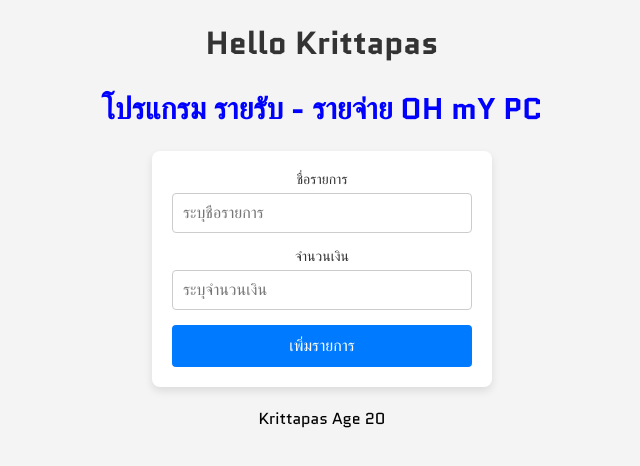
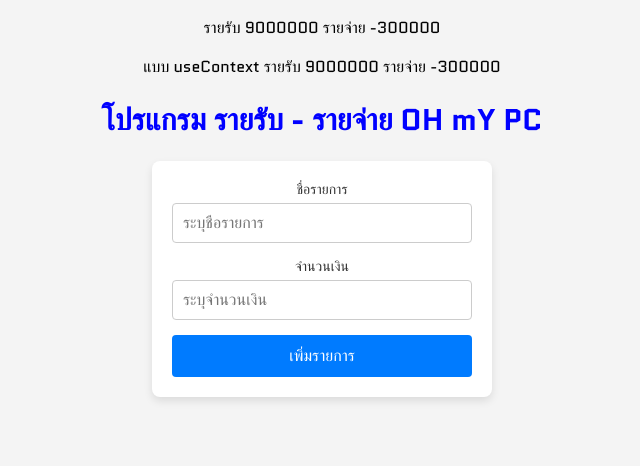
Before and after one commit to 0KrittapasKa0/react_learning_2, a React (Create React App) app: page / in a window 1280 px wide. Shown: the top 466 px of the page, without its empty margins (318-958 px from the left). Built offline with nearby package versions, Linux system fonts and the light colour scheme.

Commit message:
multi ContextData

```diff
--- a/src/components/App.js
+++ b/src/components/App.js
@@ -16,7 +16,10 @@ function App() {
     });
   };
   return (
-    <DataContext.Provider value={{name:"Krittapas",age: 20}}>
+    <DataContext.Provider value={{
+      income : 9000000,
+      expense : -300000
+    }}>
       <div>
         <ReportComponent />
         <Header />
@@ -37,9 +40,6 @@ let Header = () => {
 
 let Transaction = (props) => {
   const { items } = props;
-  const data = useContext(DataContext);
-  const name = data.name;
-  const age = data.age;
   return (
     <div>
         <ul className="style-none">
@@ -47,7 +47,6 @@ let Transaction = (props) => {
             return <Items key={uuidv4()} {...item} />; //items spread operator
           })}
         </ul>
-          <p>{name} Age {age}</p>
     </div>
   );
 };
--- a/src/components/ReportComponent.js
+++ b/src/components/ReportComponent.js
@@ -1,12 +1,14 @@
 import { useContext } from "react";
 import DataContext from "../data/DataContext";
-const ReportComponent= () =>{
-    const data = useContext(DataContext)
-    const name = data.name
-        return(
-            <div>
-                <h1>Hello {name}</h1>
-            </div>
-        )
-}
+const ReportComponent = () => {
+    const {income,expense} = useContext(DataContext);
+  return (
+    <div>
+      <DataContext.Consumer>
+        {(data) => <p>รายรับ {data.income} รายจ่าย {data.expense}</p>}
+      </DataContext.Consumer>
+      <p>แบบ useContext รายรับ {income} รายจ่าย {expense}</p>
+    </div>
+  );
+};
 export default ReportComponent;
```
